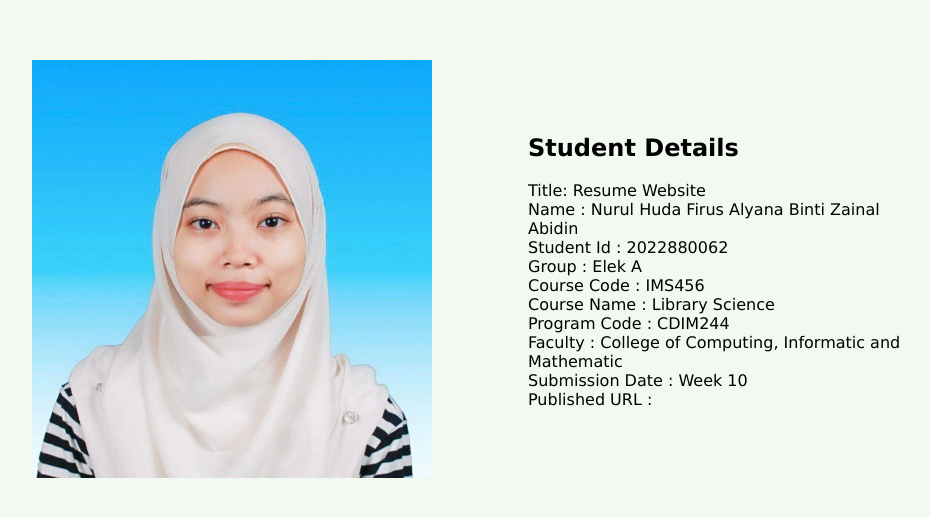
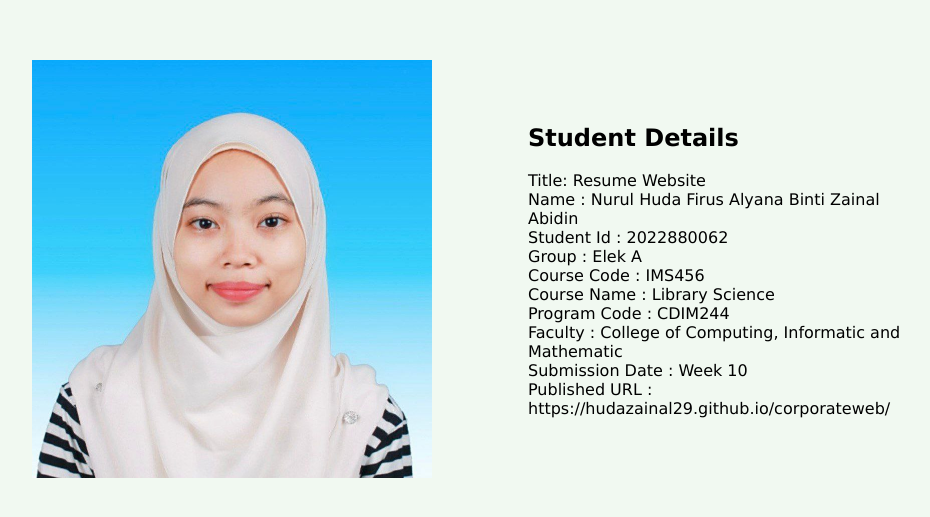
Before and after one commit to hudazainal29/corporateweb, a plain HTML site: page student.html in a window 1280 px wide. Shown: the part 129-646 px from the top of the page, without its empty margins (160-1090 px from the left). Drawn offline with Linux system fonts and the light colour scheme.

Commit message:
Update student.html

```diff
--- a/student.html
+++ b/student.html
@@ -24,7 +24,7 @@
             <p>Program Code : CDIM244 </p>
             <p>Faculty : College of Computing, Informatic and Mathematic</p>
             <p>Submission Date : Week 10</p>
-            <p>Published URL : </p>
+            <p>Published URL : https://hudazainal29.github.io/corporateweb/</p>
             </div>
     </section>
 
```
